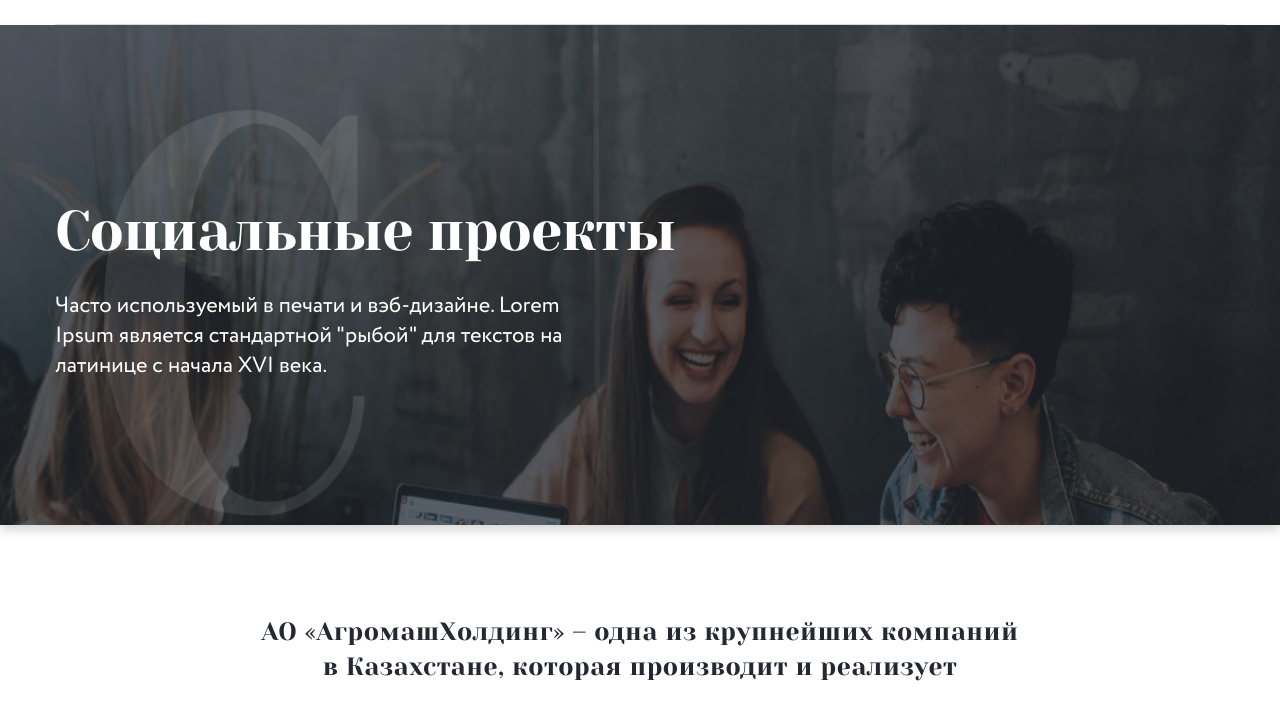
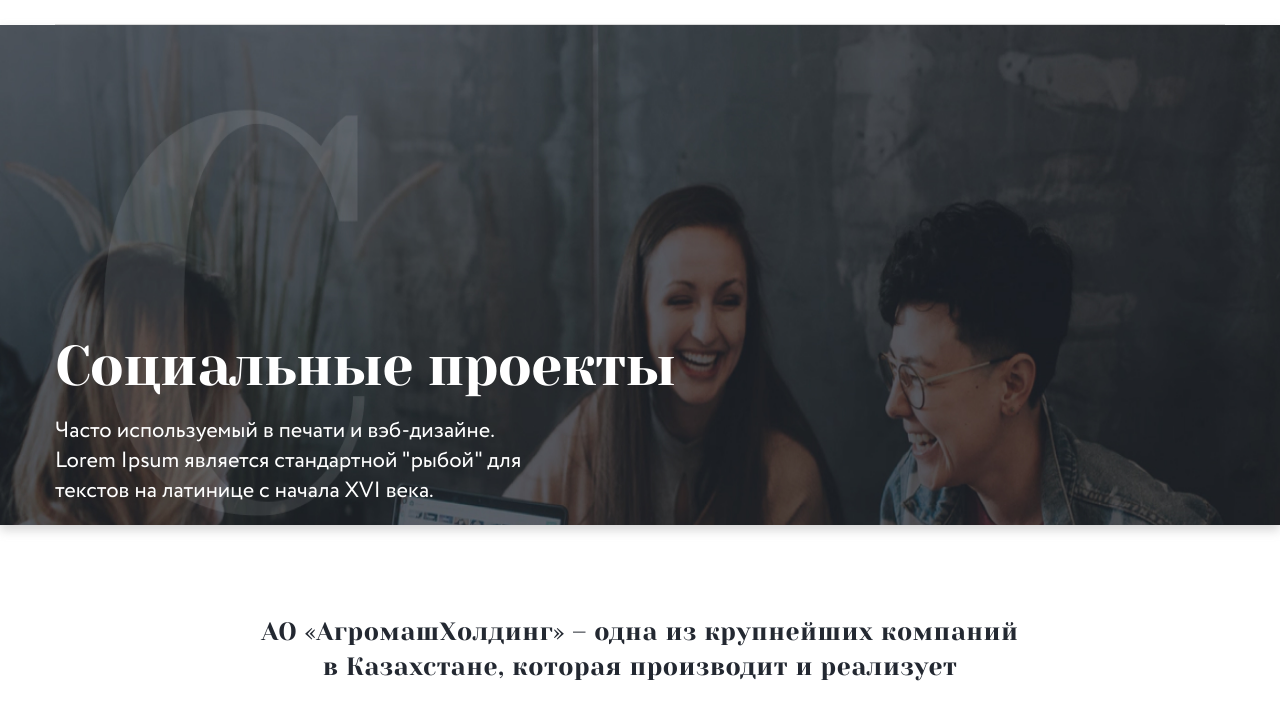
Before and after one commit to bsdave/caspian, a website: page projects.html in a window 1280 px wide. Shown: the part 98-800 px from the top of the page. Drawn offline with nearby package versions, Linux system fonts and the light colour scheme.

Commit message:
Remake first screen

```diff
--- a/projects.html
+++ b/projects.html
@@ -63,12 +63,14 @@
 </header>
 
 <div class="projects-pic">
+  <div class="project-body">
     <div class="container">
       <div class="projects-info">
         <h2 class="title">Социальные проекты</h2>
         <p class="description">Часто используемый в печати и вэб-дизайне. Lorem Ipsum является стандартной "рыбой" для
           текстов на латинице с
           начала XVI века.</p>
+      </div>
     </div>
   </div>
 
--- a/uncompiled_scss/styles/components/_projects.scss
+++ b/uncompiled_scss/styles/components/_projects.scss
@@ -17,10 +17,6 @@
     min-height: 280px;
   }
   .projects-info {
-    position: absolute;
-    display: flex;
-    flex-direction: column;
-
     margin-left: 0;
     padding-right: 0;
     margin-top: 30px;
@@ -39,6 +35,16 @@
       letter-spacing: 0;
       padding: 0 15% 0 25px;
     }
+  }
+
+  .project-body {
+    position: absolute;
+    top: 0;
+    left: 0;
+    right: 0;
+    bottom: 0;
+    display: flex;
+    align-items: flex-end;
   }
 }
 
@@ -132,12 +138,9 @@
     }
     .projects-info {
       text-align: left;
-      margin-top: 14%;
-      flex-direction: column;
-      align-items: flex-start;
-      justify-content: right;
       color: #FFFFFF;
       padding-right: 13%;
+
       .title {
         font-size: 56px;
         line-height: 55px;
```
Also changed, not shown: assets/styles/style.css. Lines whose indentation alone changed are shown as unchanged.
